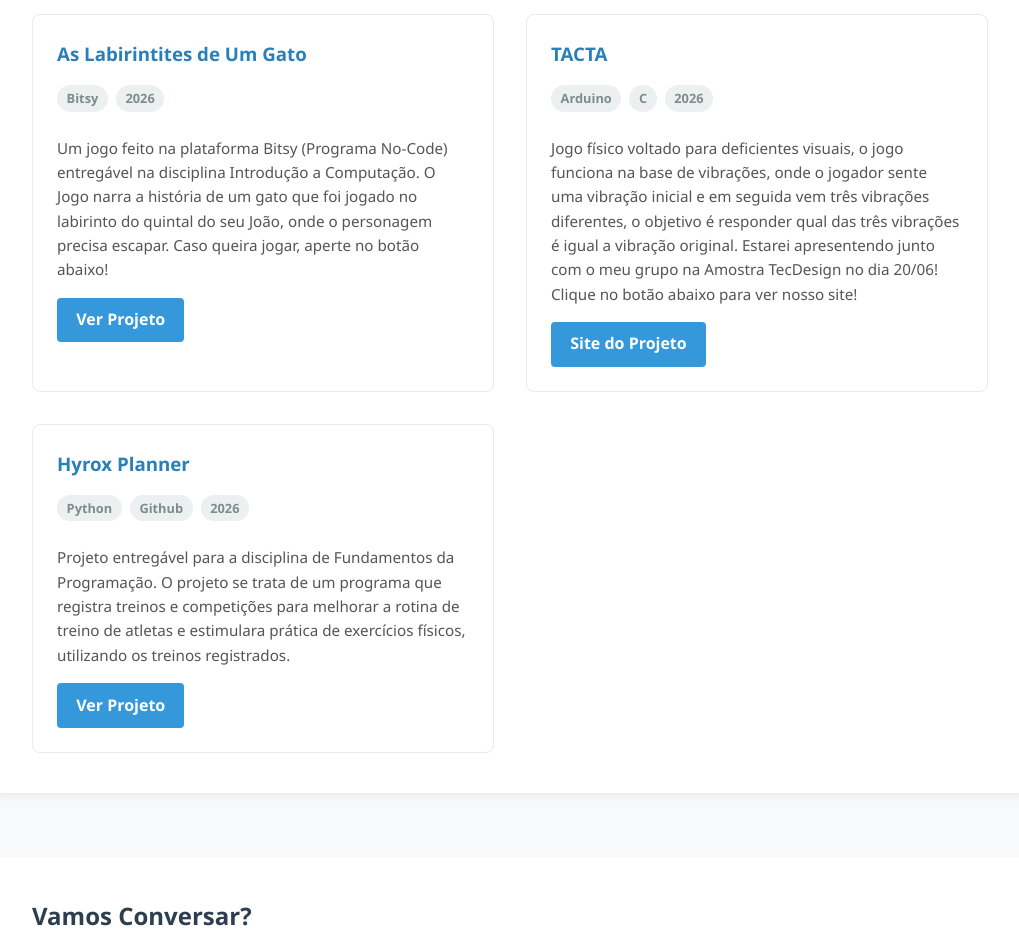
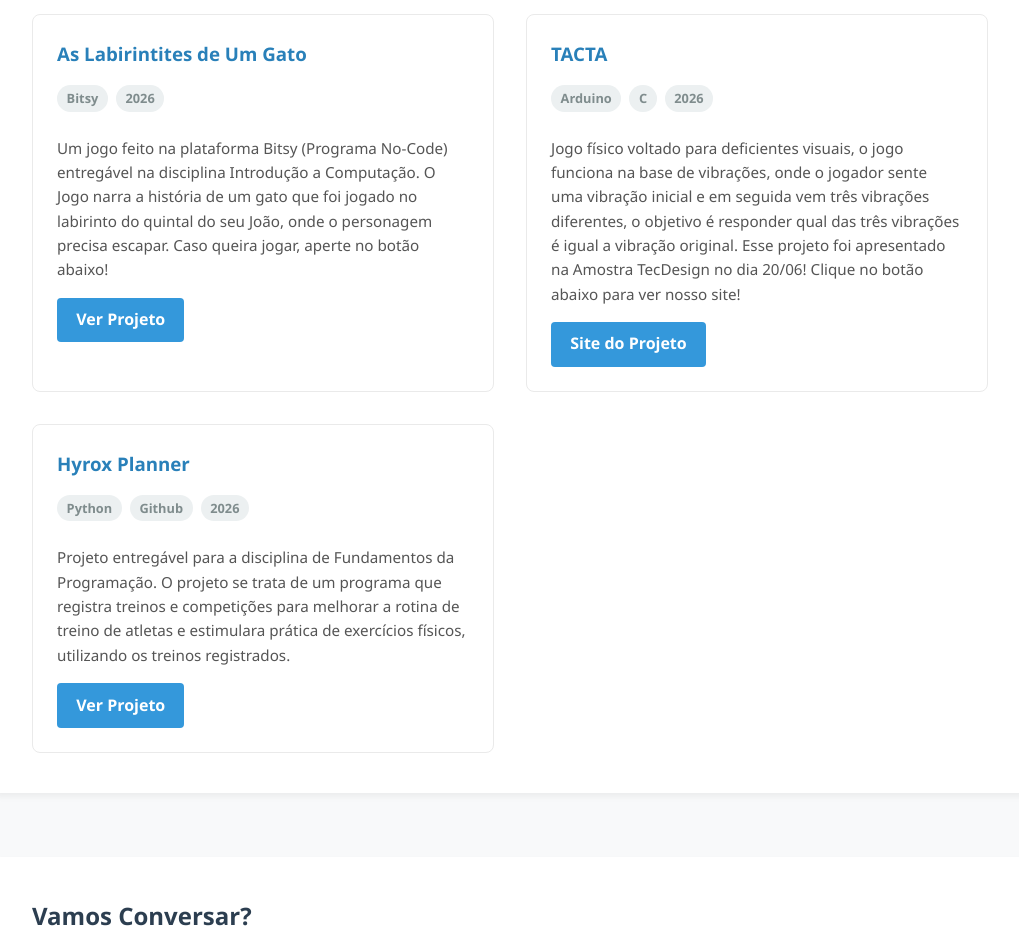
Before and after one commit to GabrielFVA29/Meu-Portfolio, a plain HTML site: page index.html in a window 1280 px wide. Shown: the part 920-1856 px from the top of the page, without its empty margins (130-1149 px from the left). Drawn offline with Linux system fonts and the light colour scheme.

Commit message:
Update index.html
Mudança na descrição do TACTA

```diff
--- a/index.html
+++ b/index.html
@@ -126,7 +126,7 @@
                         <span>C</span>
                         <span>2026</span>
                     </div>
-                    <p>Jogo físico voltado para deficientes visuais, o jogo funciona na base de vibrações, onde o jogador sente uma vibração inicial e em seguida vem três vibrações diferentes, o objetivo é responder qual das três vibrações é igual a vibração original. Estarei apresentendo junto com o meu grupo na Amostra TecDesign no dia 20/06! Clique no botão abaixo para ver nosso site!</p>
+                    <p>Jogo físico voltado para deficientes visuais, o jogo funciona na base de vibrações, onde o jogador sente uma vibração inicial e em seguida vem três vibrações diferentes, o objetivo é responder qual das três vibrações é igual a vibração original. Esse projeto foi apresentado na Amostra TecDesign no dia 20/06! Clique no botão abaixo para ver nosso site!</p>
                     <a href="https://sites.google.com/cesar.school/projeto-1-jogos-pcd-visual/home" class="btn" target="_blank">Site do Projeto</a>
                 </div>
 
```
